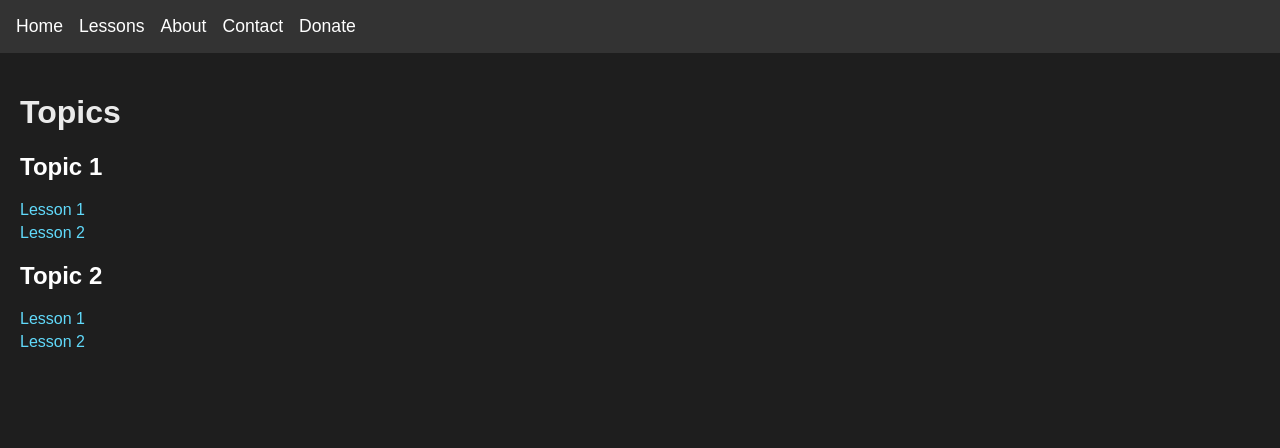
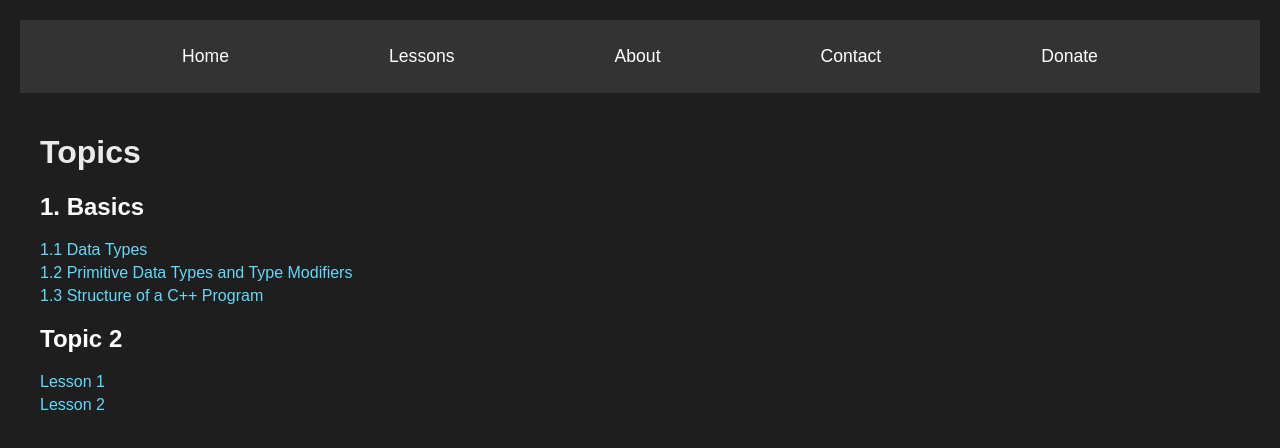
Before and after one commit to KeerthX/learncpp, a React (Create React App) app: page /lessons in a window 1280 px wide. Shown: the top 448 px of the page. Built offline with nearby package versions, Linux system fonts and the light colour scheme.

Commit message:
Added some lesson content and updated index file

```diff
--- a/src/data/lessons.json
+++ b/src/data/lessons.json
@@ -2,15 +2,19 @@
     "topics": [
         {
             "folderName": "topic1",
-            "displayName": "Topic 1",
+            "displayName": "1. Basics",
             "lessons": [
                 {
                     "fileName": "lesson1.md",
-                    "displayName": "Lesson 1"
+                    "displayName": "1.1 Data Types"
                 },
                 {
                     "fileName": "lesson2.md",
-                    "displayName": "Lesson 2"
+                    "displayName": "1.2 Primitive Data Types and Type Modifiers"
+                },
+                {
+                    "fileName": "lesson3.md",
+                    "displayName": "1.3 Structure of a C++ Program"
                 }
             ]
         },
--- a/src/index.css
+++ b/src/index.css
@@ -6,7 +6,7 @@ body {
   color: #eaeaea;
   /* Light text color */
   margin: 0;
-  padding: 0;
+  padding: 20px;
 }
 
 code {
--- a/src/styles/Navbar.css
+++ b/src/styles/Navbar.css
@@ -7,9 +7,10 @@
 .navbar ul {
     list-style-type: none;
     margin: 0;
-    padding: 0;
+    padding: 10px;
     display: flex;
-    gap: 1rem;
+    gap: 10rem;
+    justify-content: center;
 }
 
 .navbar li {
```
